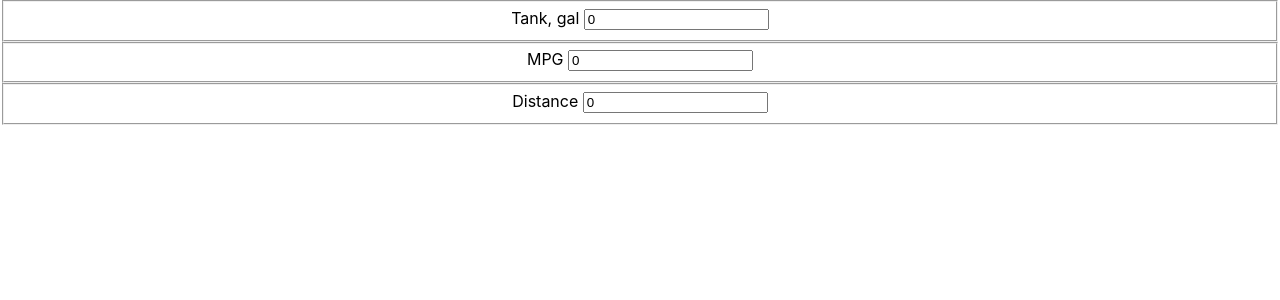
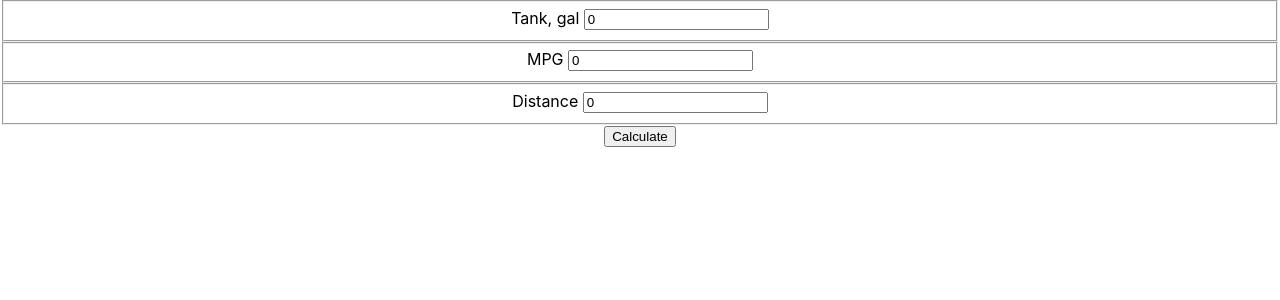
Before and after one commit to VladimirRM/Bogutskiy-distance-react, a React (Create React App) app: page / in a window 1280 px wide. Shown: the top 300 px of the page. Built offline with nearby package versions, Linux system fonts and the light colour scheme.

Commit message:
adding button calculate

```diff
--- a/src/App.js
+++ b/src/App.js
@@ -29,6 +29,7 @@ function App() {
         <label htmlFor="distance"> Distance </label>
         <input value={distance} onChange={onDistanceChange} name="distance" type="number" />
       </fieldset>
+      <button>Calculate</button>
     </div>
   );
 }
```
